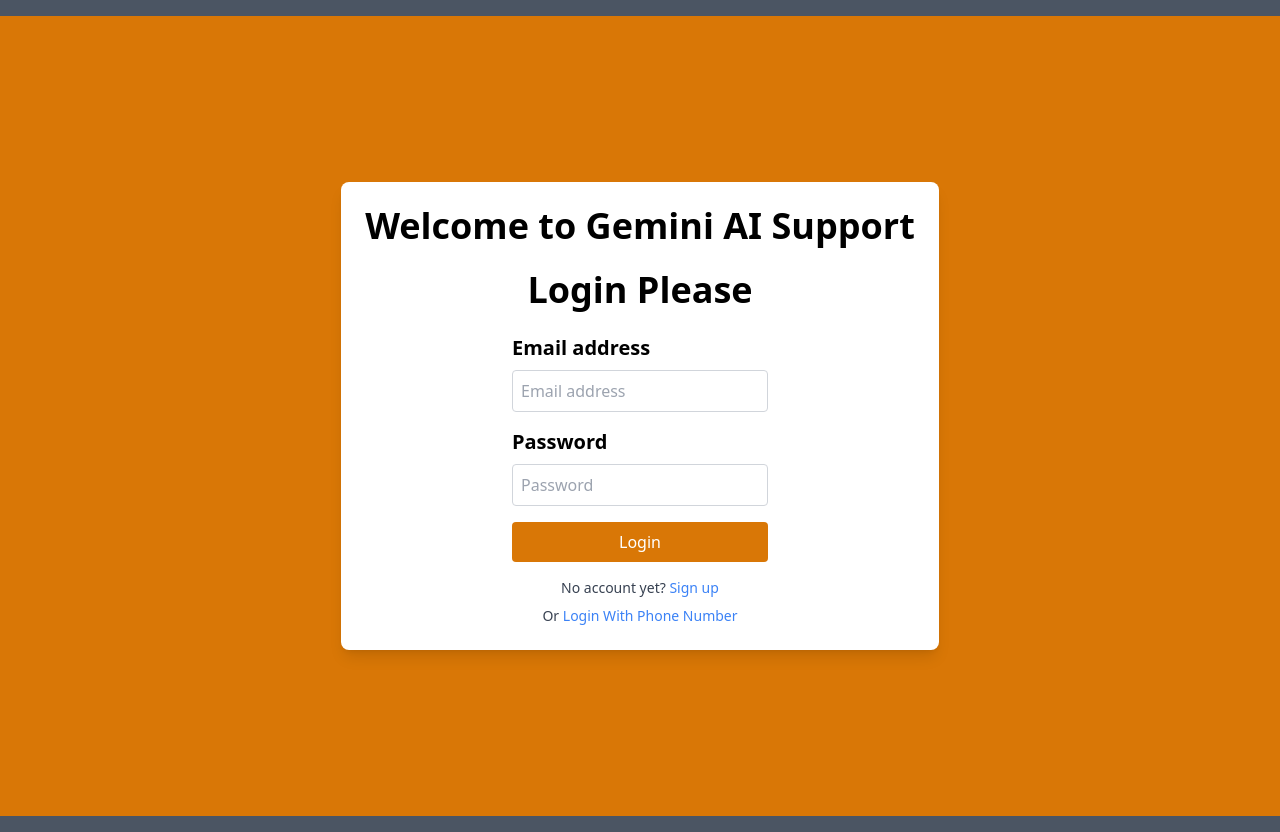
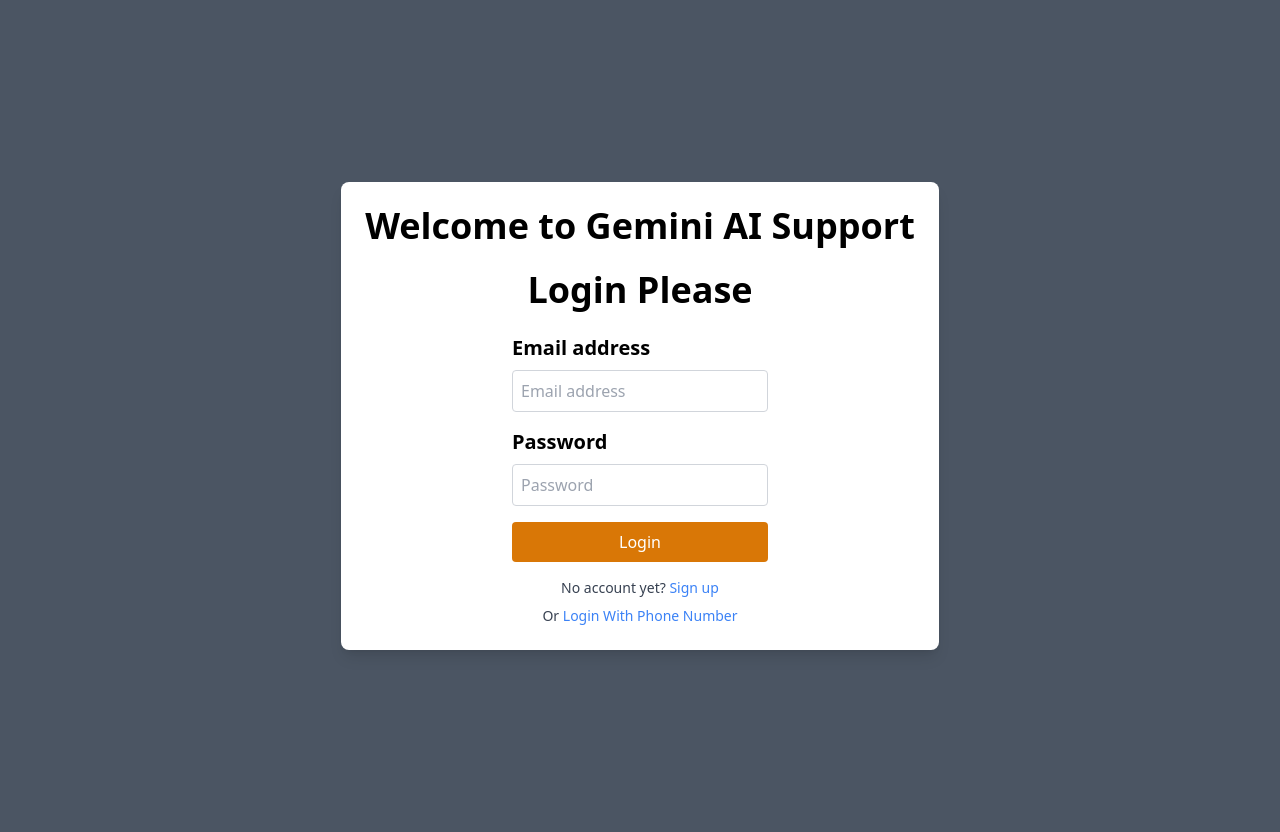
Before and after one commit to shivansh179/Gemini-Api-Project, a React (Create React App) app: page / in a window 1280 px wide. Built offline with nearby package versions, Linux system fonts and the light colour scheme.

Commit message:
Changed background of login page

```diff
--- a/src/Authentication/Login.jsx
+++ b/src/Authentication/Login.jsx
@@ -32,7 +32,7 @@
 
     return (
         <>
-            <main className="flex flex-col items-center justify-center w-screen h-screen bg-amber-600">
+            <main className="flex flex-col items-center justify-center w-screen h-screen bg-gray-600">
                 <ToastContainer />
                 <section className="flex flex-col items-center justify-center bg-white p-6 rounded-lg shadow-lg">
                     <h1 className="text-4xl font-bold mb-6">Welcome to Gemini AI Support</h1>
```
